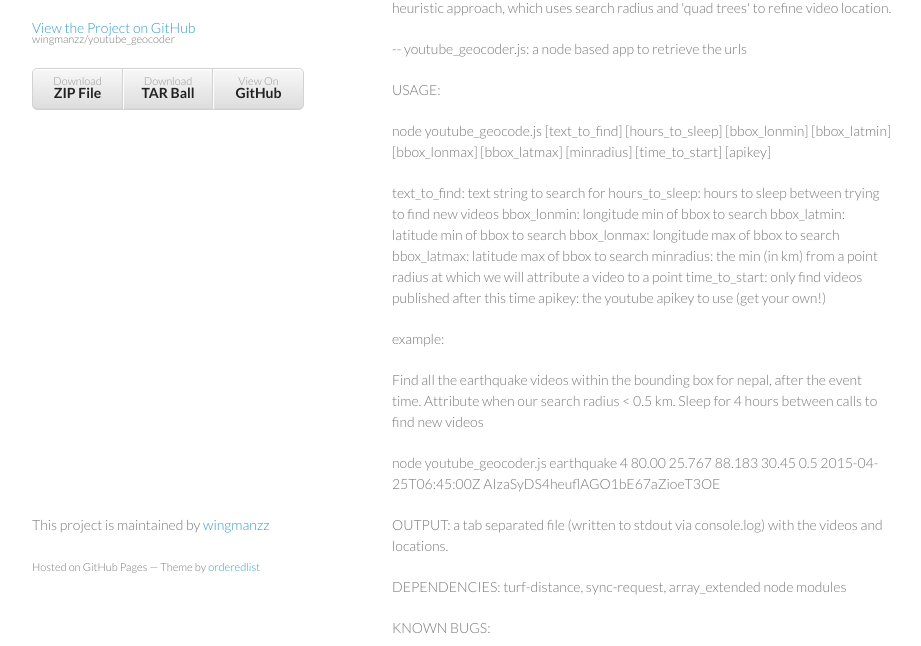
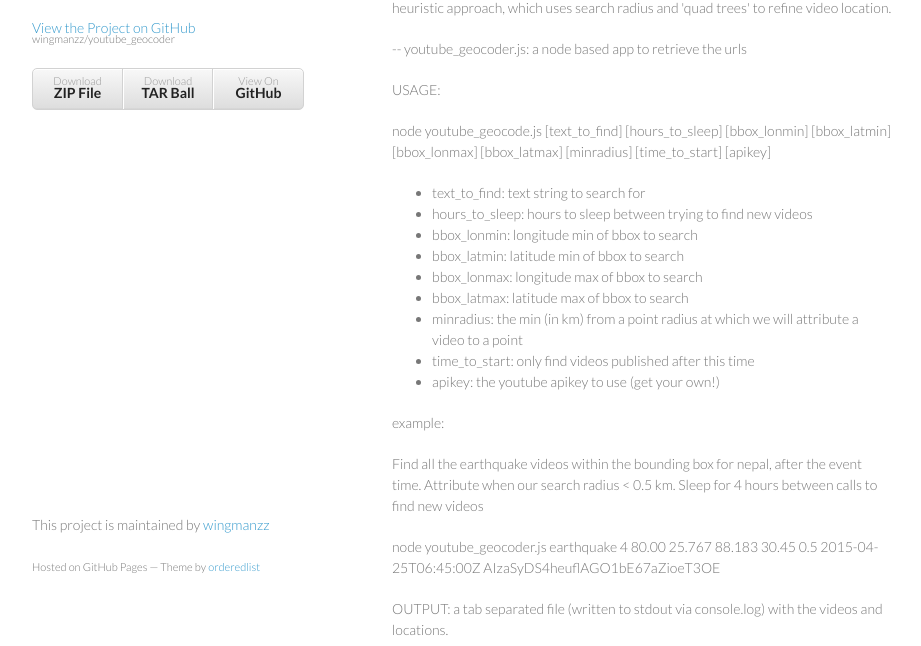
Before and after one commit to wingmanzz/youtube_geocoder, a plain HTML site: page index.html in a window 1280 px wide. Shown: the part 154-800 px from the top of the page, without its empty margins (178-1099 px from the left). Drawn offline with Linux system fonts and the light colour scheme.

```diff
--- a/index.html
+++ b/index.html
@@ -39,15 +39,17 @@
 
 <p>node youtube_geocode.js [text_to_find] [hours_to_sleep] [bbox_lonmin] [bbox_latmin] [bbox_lonmax] [bbox_latmax]  [minradius] [time_to_start] [apikey]</p>
 
-<p>text_to_find: text string to search for
-hours_to_sleep: hours to sleep between trying to find new videos
-bbox_lonmin: longitude min of bbox to search
-bbox_latmin: latitude min of bbox to search
-bbox_lonmax: longitude max of bbox to search
-bbox_latmax: latitude max of bbox to search
-minradius: the min  (in km) from a point radius at which we will attribute a video to a point
-time_to_start: only find videos published after this time
-apikey: the youtube apikey to use (get your own!)</p>
+<ul>
+<li>text_to_find: text string to search for</li>
+<li>hours_to_sleep: hours to sleep between trying to find new videos</li>
+<li>bbox_lonmin: longitude min of bbox to search</li>
+<li>bbox_latmin: latitude min of bbox to search</li>
+<li>bbox_lonmax: longitude max of bbox to search</li>
+<li>bbox_latmax: latitude max of bbox to search</li>
+<li>minradius: the min  (in km) from a point radius at which we will attribute a video to a point</li>
+<li>time_to_start: only find videos published after this time</li>
+<li>apikey: the youtube apikey to use (get your own!)</li>
+</ul>
 
 <p>example:</p>
 
```
Also changed, not shown: params.json (+1 -1 lines).
